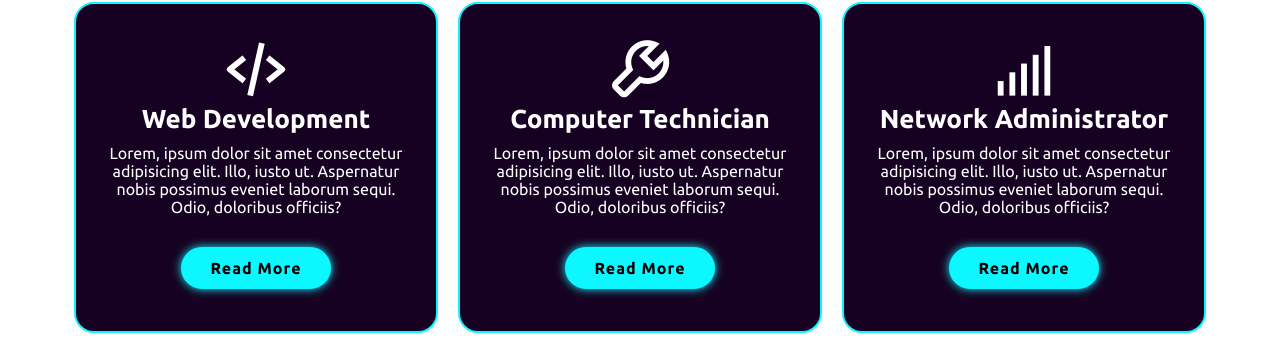
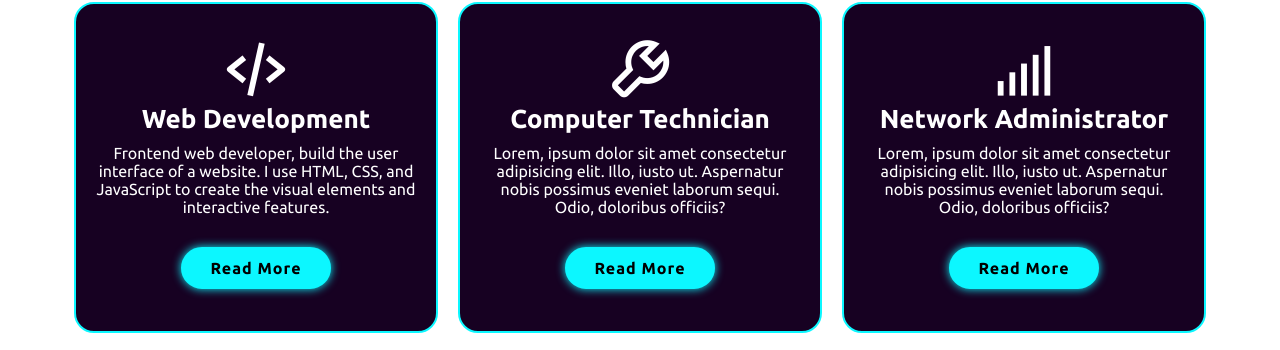
Before and after one commit to Kelvinnambale/portfolio-website, a plain HTML site: page index.html in a window 1280 px wide. Shown: the part 1614-1964 px from the top of the page. Drawn offline with nearby package versions, Linux system fonts and the light colour scheme.

Commit message:
update of skill section

```diff
--- a/index.html
+++ b/index.html
@@ -85,7 +85,8 @@
       <div class="skills-box">
         <i class="bx bx-code-alt"></i>
         <h3>Web Development</h3>
-        <p>Lorem, ipsum dolor sit amet consectetur adipisicing elit. Illo, iusto ut. Aspernatur nobis possimus eveniet laborum sequi. Odio, doloribus officiis?</p>
+        <p>Frontend web developer, build the user interface of a website.
+	I use HTML, CSS, and JavaScript to create the visual elements and interactive features.</p>
         <div class="btn-box" id="btn_bx">
           <a href="#" class="btn">Read More</a>
         </div>
```
